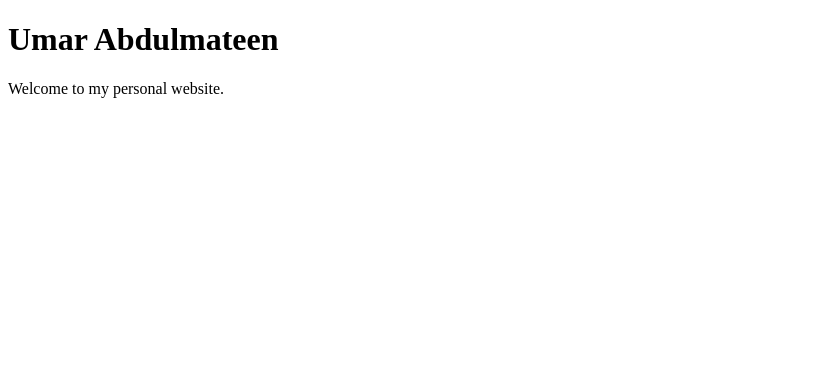
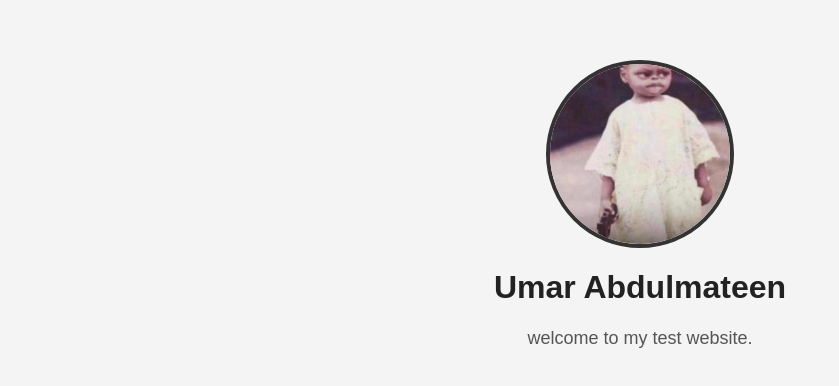
Before and after one commit to freedash245-a11y/freedash245-a11y.github.io, a plain HTML site: page index.html in a window 1280 px wide. Shown: the whole page, without its empty margins (0-839 px from the left). Drawn offline with Linux system fonts and the light colour scheme.

Commit message:
Add files via upload

```diff
--- a/index.html
+++ b/index.html
@@ -1,12 +1,47 @@
 <!DOCTYPE html>
 <html lang="en">
 <head>
-    <meta charset="UTF-8">
-    <meta name="viewport" content="width=device-width, initial-scale=1.0">
-    <title>Umar Abdulmateen</title>
+  <meta charset="UTF-8">
+  <title>Umar Abdulmateen</title>
+
+  <style>
+    body {
+      font-family: Arial, sans-serif;
+      text-align: center;
+      background-color: #f4f4f4;
+      margin: 0;
+      padding: 40px;
+    }
+
+    h1 {
+      color: #222;
+    }
+
+    p {
+      color: #555;
+      font-size: 18px;
+    }
+
+    .profile-pic {
+      width: 180px;
+      height: 180px;
+      border-radius: 50%;
+      object-fit: cover;
+      margin: 20px auto;
+      display: block;
+      border: 4px solid #333;
+    }
+  </style>
 </head>
+
 <body>
-    <h1>Umar Abdulmateen</h1>
-    <p>Welcome to my personal website.</p>
+
+  <!-- Your picture -->
+  <img src="mypic.jpg" alt="Umar Abdulmateen" class="profile-pic">
+
+  <!-- What was there before -->
+  <h1>Umar Abdulmateen</h1>
+  <p>welcome to my test website.</p>
+
 </body>
 </html>
```
Also changed, not shown: mypic.jpg (added).
